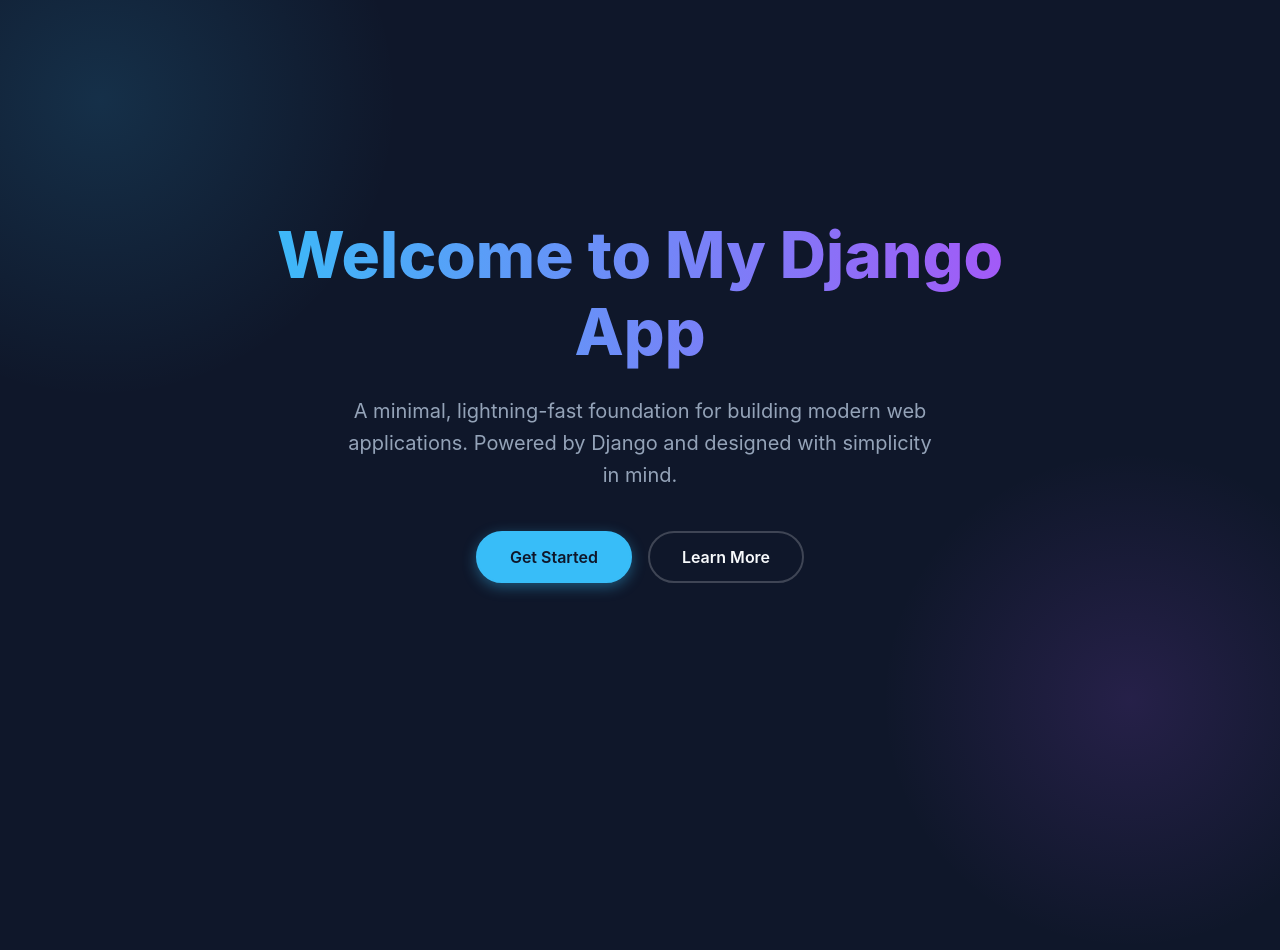
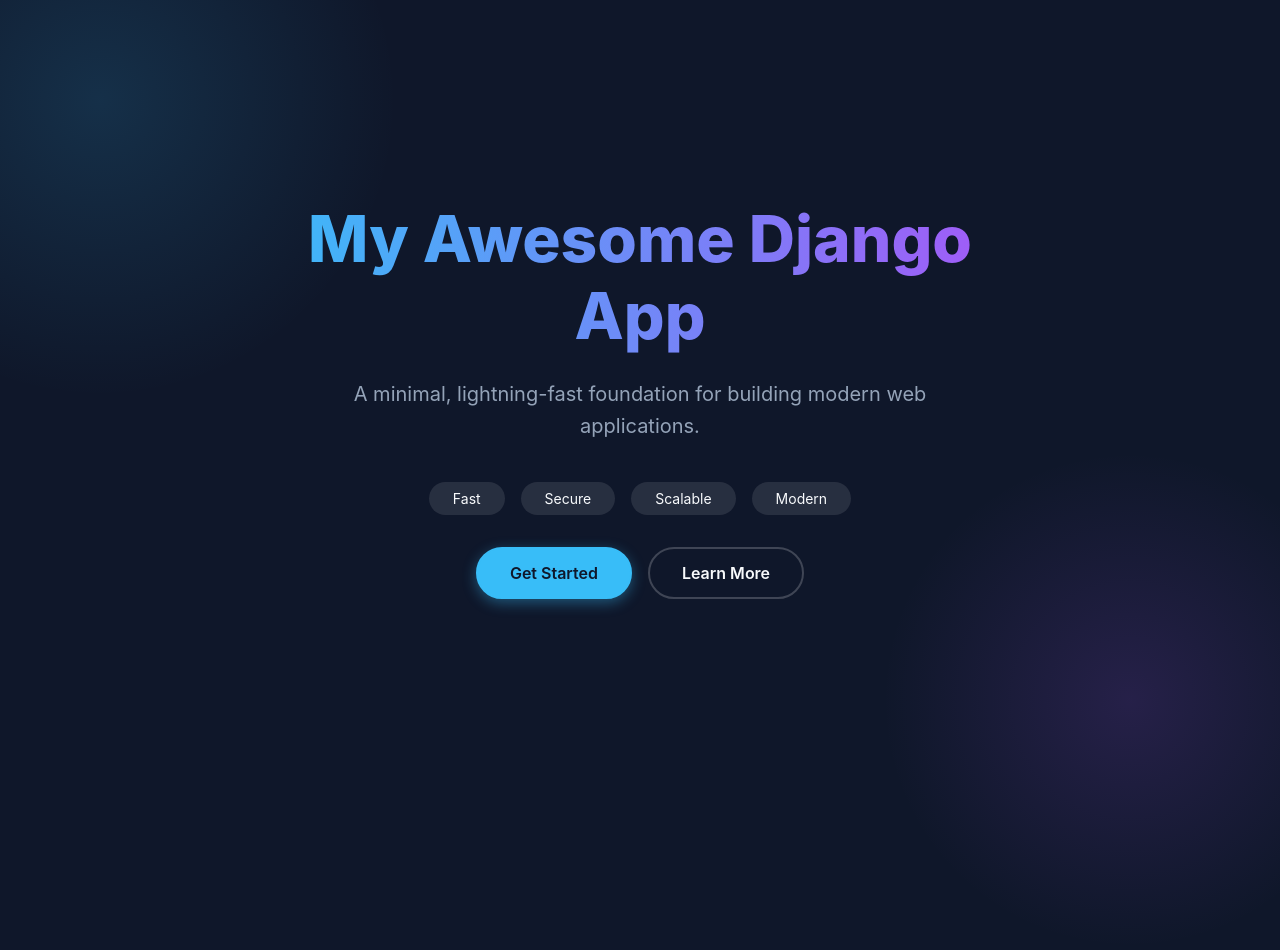
Before and after one commit to Muhammed-Sahal717/Django-project, a Django app: page / in a window 1280 px wide; the page is wider, and only the part inside the window is pictured. Run offline with Django 5.2, Linux system fonts and the light colour scheme.

Commit message:
Implement dynamic content in home view and update HTML template

```diff
--- a/core/templates/home.html
+++ b/core/templates/home.html
@@ -166,11 +166,16 @@
     <div class="glow-2"></div>
 
     <div class="container">
-      <h1>Welcome to My Django App</h1>
-      <p class="subtitle">
-        A minimal, lightning-fast foundation for building modern web
-        applications. Powered by Django and designed with simplicity in mind.
-      </p>
+      <h1>{{ app_name|default:"Welcome to My Django App" }}</h1>
+      <p class="subtitle">{{ subtitle }}</p>
+
+      {% if features %}
+      <div style="margin-bottom: 2rem; display: flex; justify-content: center; gap: 1rem; flex-wrap: wrap;">
+          {% for feature in features %}
+              <span style="background: rgba(255,255,255,0.1); padding: 0.5rem 1.5rem; border-radius: 9999px; font-size: 0.875rem; color: var(--text-main);">{{ feature }}</span>
+          {% endfor %}
+      </div>
+      {% endif %}
 
       <div class="cta-buttons">
         <a href="#" class="btn btn-primary">Get Started</a>
--- a/core/views.py
+++ b/core/views.py
@@ -2,4 +2,9 @@
 
 
 def home_view(request):
-    return render(request, 'home.html')
+    context = {
+        'app_name': 'My Awesome Django App',
+        'subtitle': 'A minimal, lightning-fast foundation for building modern web applications.',
+        'features': ['Fast', 'Secure', 'Scalable', 'Modern'],
+    }
+    return render(request, 'home.html', context)
```
Also changed, not shown: requirements.txt (added, +11 -0 lines).
